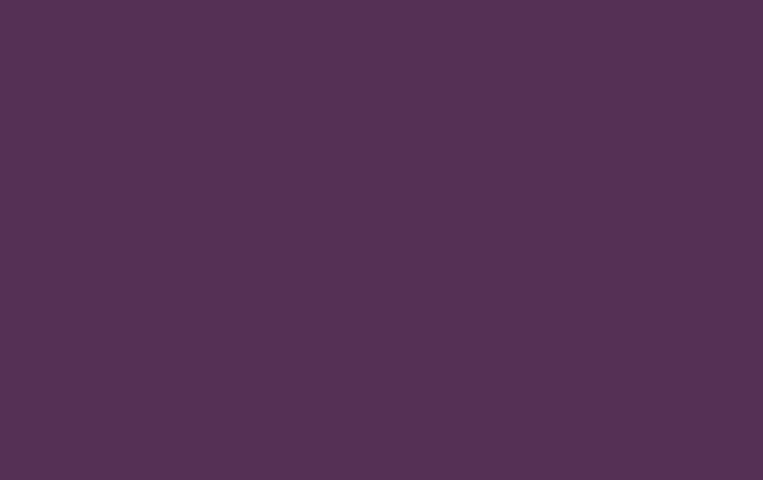
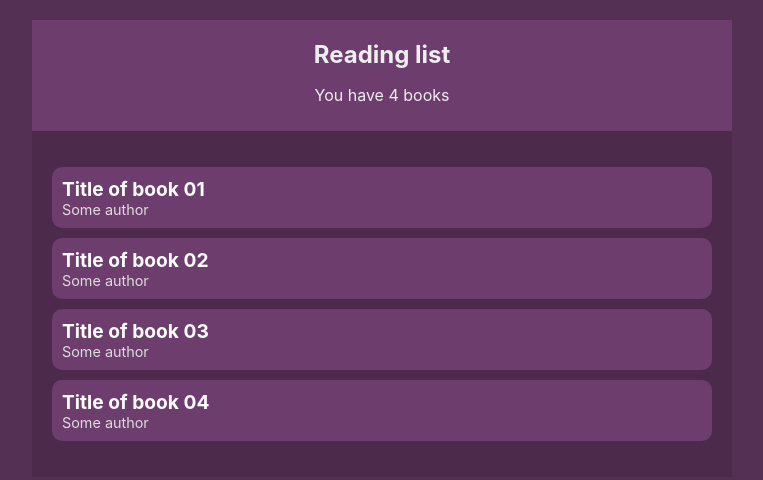
Before and after one commit to EdsonLuiz/booklist, a React (Create React App) app: page / in a window 1280 px wide. Shown: the top 480 px of the page, without its empty margins (258-1021 px from the left). Built offline with nearby package versions, Linux system fonts and the light colour scheme.

Commit message:
Nest components in App

```diff
--- a/src/components/App.js
+++ b/src/components/App.js
@@ -1,11 +1,25 @@
 import React from "react";
 import BookContextProvider from "contexts/BookContext";
+import NavBar from "./NavBar";
+import styled from "styled-components";
+import BookList from "./BookList";
+
+const Container = styled.div`
+  background-color: #4c2a4c;
+  margin: 20px auto;
+  width: 90%;
+  max-width: 700px;
+  color: #eee;
+`;
 
 function App() {
   return (
-    <div className="App">
-      <BookContextProvider></BookContextProvider>
-    </div>
+    <Container>
+      <BookContextProvider>
+        <NavBar />
+        <BookList />
+      </BookContextProvider>
+    </Container>
   );
 }
 
```
